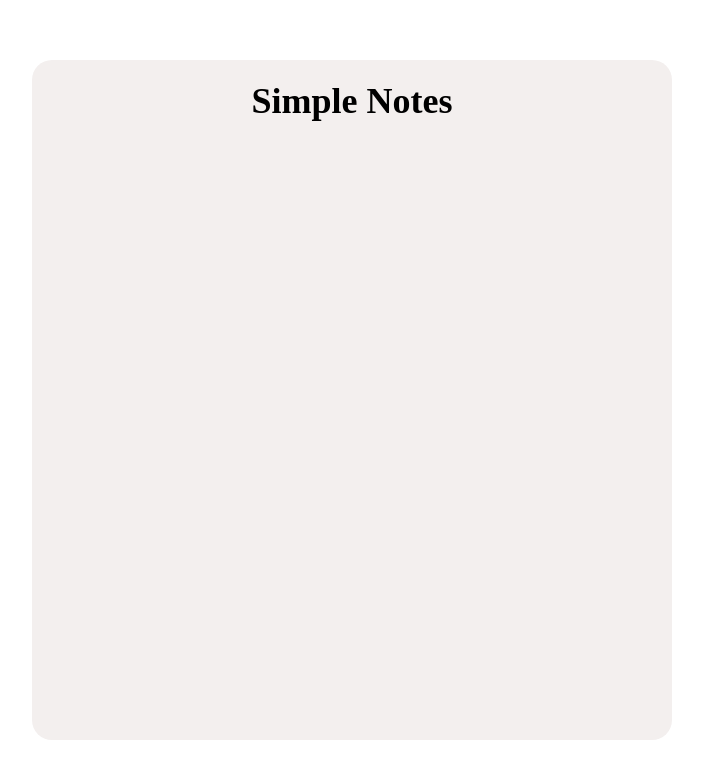
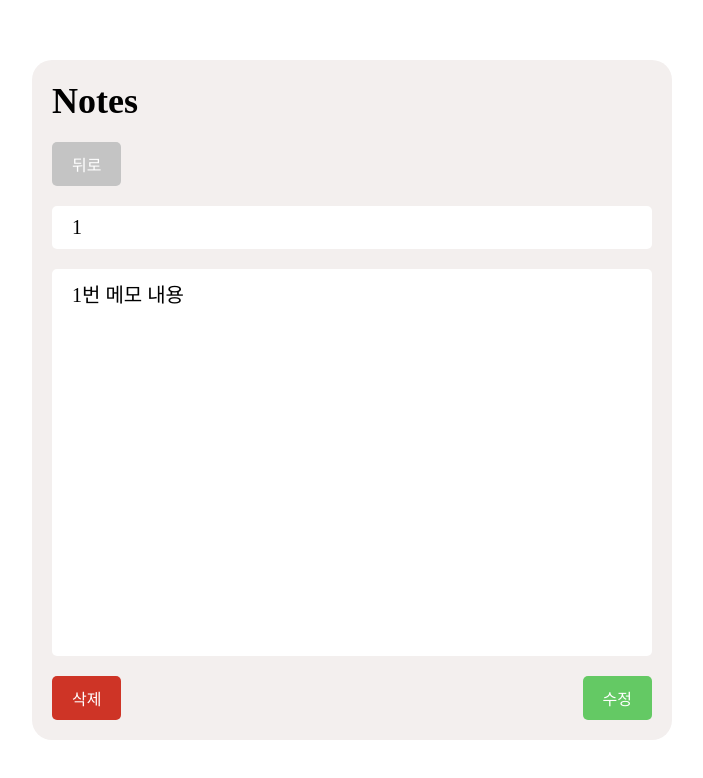
Before and after one commit to minseong-dev/react_noteApp, a React (Vite) app: page /note/1 in a window 1280 px wide. Before the commit this address had no page. Shown: the top 778 px of the page, without its empty margins (288-991 px from the left). Built offline with nearby package versions, Linux system fonts and the light colour scheme; a web font is replaced by a local one.

Commit message:
ADD : 노트 상세페이지 추가

```diff
--- a/src/App.jsx
+++ b/src/App.jsx
@@ -1,15 +1,97 @@
 import { Routes, Route } from "react-router-dom";
-import Header from "./components/Header";
+import { useRef, createContext, useReducer } from "react";
 import Home from "./pages/Home";
+import Note from "./pages/Note";
+
+const mockData = [
+    {
+        id: 1,
+        createdDate: new Date("2025-04-08").getTime(),
+        title: "1",
+        content: "1번 메모 내용",
+    },
+    {
+        id: 2,
+        createdDate: new Date("2025-04-08").getTime(),
+        title: "2",
+        content: "2번 메모 내용",
+    },
+    {
+        id: 3,
+        createdDate: new Date("2025-04-08").getTime(),
+        title: "3",
+        content: "3번 메모 내용",
+    },
+];
+
+export const NoteStateContext = createContext();
+export const NoteDispatchContext = createContext();
+
+function reducer(state, action) {
+    switch (action.type) {
+        case "CREATE":
+            return [action.data, ...state];
+        case "UPDATE":
+            return state.map((item) =>
+                String(item.id) === String(action.data.id) ? action.data : item
+            );
+        case "DELETE":
+            return state.filter(
+                (item) => String(item.id) !== String(action.data)
+            );
+        default:
+            state;
+    }
+}
 
 function App() {
+    const [data, dispatch] = useReducer(reducer, mockData);
+    const idRef = useRef(4);
+
+    const onCreate = (createdDate, title, content) => {
+        dispatch({
+            type: "CREATE",
+            data: {
+                id: idRef.current++,
+                createdDate,
+                title,
+                content,
+            },
+        });
+    };
+
+    const onUpdate = (id, createdDate, title, content) => {
+        dispatch({
+            type: "UPDATE",
+            data: {
+                id,
+                createdDate,
+                title,
+                content,
+            },
+        });
+    };
+
+    const onDelete = (id) => {
+        dispatch({
+            type: "DELETE",
+            data: id,
+        });
+    };
+
     return (
         <>
             <div className="App">
-                <Header />
-                <Routes>
-                    <Route path="/" element={<Home />} />
-                </Routes>
+                <NoteStateContext.Provider value={data}>
+                    <NoteDispatchContext.Provider
+                        value={{ onCreate, onUpdate, onDelete }}
+                    >
+                        <Routes>
+                            <Route path="/" element={<Home />} />
+                            <Route path="/note/:id" element={<Note />} />
+                        </Routes>
+                    </NoteDispatchContext.Provider>
+                </NoteStateContext.Provider>
             </div>
         </>
     );
--- a/src/components/Button.css
+++ b/src/components/Button.css
@@ -1,10 +1,20 @@
 .Button {
-    background-color: rgb(100, 201, 100);
+    background-color: rgb(196, 196, 196);
     color: white;
     cursor: pointer;
     border: none;
     border-radius: 5px;
-    padding: 10px;
-    font-size: 14px;
+    padding: 10px 20px;
+    font-size: 16px;
     white-space: nowrap;
 }
+
+.Button_POSITIVE {
+    background-color: rgb(100, 201, 100);
+    color: white;
+}
+
+.Button_NEGATIVE {
+    background-color: rgb(206, 52, 38);
+    color: white;
+}
--- a/src/components/Button.jsx
+++ b/src/components/Button.jsx
@@ -1,7 +1,11 @@
 import "./Button.css";
 
-const Button = ({ text }) => {
-    return <button className="Button">{text}</button>;
+const Button = ({ text, type, onClick }) => {
+    return (
+        <button className={`Button Button_${type}`} onClick={onClick}>
+            {text}
+        </button>
+    );
 };
 
 export default Button;
--- a/src/components/Header.css
+++ b/src/components/Header.css
@@ -1,22 +1,6 @@
 .Header {
     display: flex;
     margin-bottom: 20px;
-}
-
-.Header .Header_left {
-    width: 25%;
-    justify-content: flex-start;
-}
-
-.Header .Header_center {
-    width: 50%;
-    justify-content: center;
     font-size: 36px;
     font-weight: 600;
-    text-align: center;
 }
-
-.Header .Header_right {
-    width: 25%;
-    justify-content: flex-end;
-}
--- a/src/components/Header.jsx
+++ b/src/components/Header.jsx
@@ -1,13 +1,7 @@
 import "./Header.css";
 
-const Header = ({ leftChild }) => {
-    return (
-        <div className="Header">
-            <div className="Header_left">{leftChild}</div>
-            <div className="Header_center">Simple Notes</div>
-            <div className="Header_right"></div>
-        </div>
-    );
+const Header = () => {
+    return <div className="Header">Notes</div>;
 };
 
 export default Header;
--- a/src/components/NoteItem.jsx
+++ b/src/components/NoteItem.jsx
@@ -1,8 +1,11 @@
 import "./NoteItem.css";
+import { useNavigate } from "react-router-dom";
 
 const NoteItem = ({ id, createdDate, title, content }) => {
+    const nav = useNavigate();
+
     return (
-        <div className="NoteItem">
+        <div className="NoteItem" onClick={() => nav(`/note/${id}`)}>
             <div className="note_wrapper">
                 <h2>{title}</h2>
                 <p>{content}</p>
--- a/src/index.css
+++ b/src/index.css
@@ -86,3 +86,49 @@ body * {
     display: flex;
     justify-content: flex-end;
 }
+
+.Note {
+    flex: 1;
+
+    width: 100%;
+    height: calc(100% - 63px);
+
+    display: flex;
+    flex-direction: column;
+    gap: 20px;
+}
+
+.Note .title_wrapper {
+    display: flex;
+}
+
+.Note .title_wrapper input {
+    flex: 1;
+    padding: 10px 20px;
+    font-size: 20px;
+    border: none;
+    border-radius: 5px;
+}
+
+.Note .content_wrapper {
+    flex: 1;
+
+    width: 100%;
+    height: 100%;
+}
+
+.Note .content_wrapper > textarea {
+    width: 100%;
+    height: 100%;
+    padding: 10px 20px;
+    font-size: 20px;
+    border: none;
+    border-radius: 5px;
+    resize: none;
+    box-sizing: border-box;
+}
+
+.Note .button_bottom {
+    display: flex;
+    justify-content: space-between;
+}
--- a/src/pages/Home.jsx
+++ b/src/pages/Home.jsx
@@ -1,31 +1,11 @@
 import Header from "../components/Header";
 import Button from "../components/Button";
 import NoteItem from "../components/NoteItem";
-import { useState } from "react";
-
-const mockData = [
-    {
-        id: 1,
-        createdDate: new Date("2025-04-08").getTime(),
-        title: "1",
-        content: "1번 메모 내용",
-    },
-    {
-        id: 2,
-        createdDate: new Date("2025-04-08").getTime(),
-        title: "2",
-        content: "2번 메모 내용",
-    },
-    {
-        id: 3,
-        createdDate: new Date("2025-04-08").getTime(),
-        title: "3",
-        content: "3번 메모 내용",
-    },
-];
+import { useState, useContext } from "react";
+import { NoteStateContext } from "../App";
 
 const Home = () => {
-    const [data, setData] = useState(mockData);
+    const data = useContext(NoteStateContext);
     const [search, setSearch] = useState("");
     const [sortOrder, setSortOrder] = useState("latest");
 
@@ -78,7 +58,7 @@ const Home = () => {
                     ))}
                 </div>
                 <div className="button_wrapper">
-                    <Button text="추가" />
+                    <Button text="추가" type="POSITIVE" />
                 </div>
             </div>
         </>
--- /dev/null
+++ b/src/pages/Note.jsx
@@ -0,0 +1,80 @@
+import { useParams, useNavigate } from "react-router-dom";
+import Header from "../components/Header";
+import Button from "../components/Button";
+import { useState, useContext } from "react";
+import { NoteStateContext, NoteDispatchContext } from "../App";
+
+const Note = () => {
+    const params = useParams();
+    const nav = useNavigate();
+    const data = useContext(NoteStateContext).find(
+        (item) => String(item.id) === String(params.id)
+    );
+
+    const [inputData, setInputData] = useState(data);
+
+    const { onUpdate, onDelete } = useContext(NoteDispatchContext);
+
+    const onClickUpdate = () => {
+        onUpdate(
+            params.id,
+            new Date().getTime(),
+            inputData.title,
+            inputData.content
+        );
+        nav(-1, { replace: true });
+    };
+
+    const onClickDelete = () => {
+        onDelete(params.id);
+        nav(-1, { replace: true });
+    };
+
+    const onChangeInputData = (e) => {
+        setInputData({
+            ...inputData,
+            [e.target.name]: e.target.value,
+        });
+    };
+
+    return (
+        <>
+            <Header />
+            <div className="Note">
+                <div className="button_top">
+                    <Button onClick={() => nav(-1)} text={"뒤로"} type={""} />
+                </div>
+                <div className="title_wrapper">
+                    <input
+                        onChange={onChangeInputData}
+                        name="title"
+                        value={inputData.title}
+                        placeholder="제목을 입력하세요"
+                    />
+                </div>
+                <div className="content_wrapper">
+                    <textarea
+                        onChange={onChangeInputData}
+                        name="content"
+                        value={inputData.content}
+                        placeholder="내용을 입력하세요"
+                    />
+                </div>
+                <div className="button_bottom">
+                    <Button
+                        onClick={onClickDelete}
+                        text={"삭제"}
+                        type={"NEGATIVE"}
+                    />
+                    <Button
+                        onClick={onClickUpdate}
+                        text={"수정"}
+                        type={"POSITIVE"}
+                    />
+                </div>
+            </div>
+        </>
+    );
+};
+
+export default Note;
```
